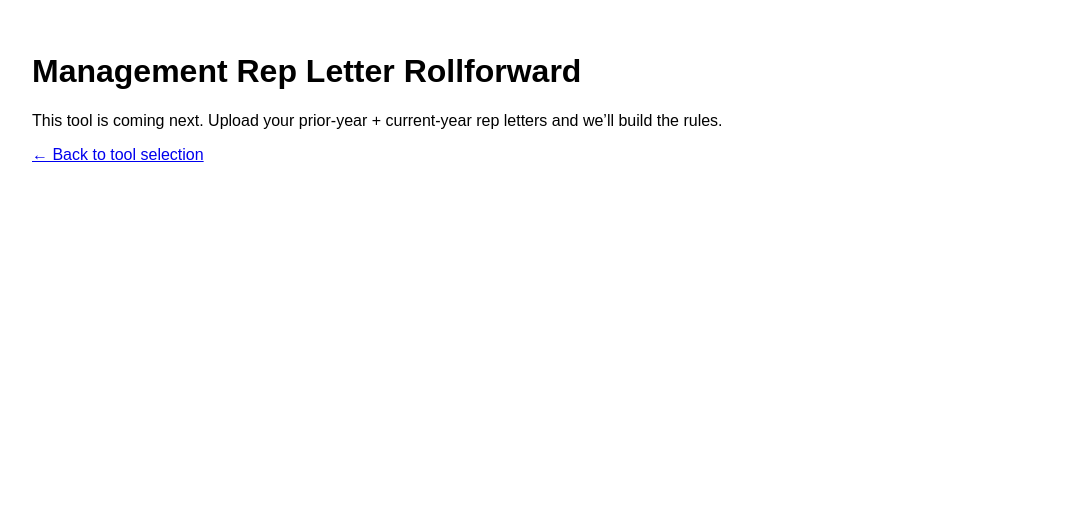
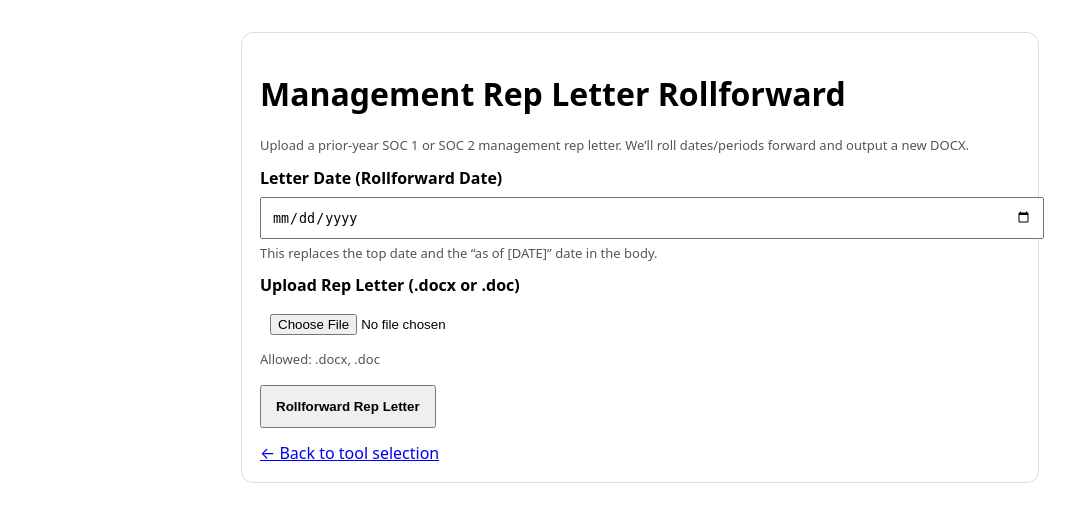
Before and after one commit to MooreGroupCPA/invoice-rollforward-x, a Flask app: page /mgmt-rep in a window 1280 px wide. Shown: the top 522 px of the page, without its empty margins (0-1075 px from the left). Run offline with Flask 3, Linux system fonts and the light colour scheme.

Commit message:
Add management rep letter rollforward tool

```diff
--- a/app.py
+++ b/app.py
@@ -65,6 +65,27 @@ PRO_FEES_RE = re.compile(
 
 # Title line hint
 TITLE_HINT_RE = re.compile(r"\bSOC Audit\b.*\bInvoice\b", re.IGNORECASE)
+
+# Mgmt Rep Letter patterns
+LONG_DATE_RE = re.compile(r"(" + "|".join(MONTHS) + r")\s+(\d{1,2}),\s+(20\d{2})")
+STANDALONE_LONG_DATE_RE = re.compile(
+    r"^\s*((" + "|".join(MONTHS) + r")\s+(\d{1,2}),\s+(20\d{2}))\s*$"
+)
+
+# Review period example: "February 1, 2023 to January 31, 2024"
+REVIEW_PERIOD_RE = re.compile(
+    r"("
+    r"(" + "|".join(MONTHS) + r")\s+(\d{1,2}),\s+(20\d{2})"
+    r"\s+to\s+"
+    r"(" + "|".join(MONTHS) + r")\s+(\d{1,2}),\s+(20\d{2})"
+    r")"
+)
+
+# "as of March 20, 2024" (we replace only the date portion)
+AS_OF_DATE_RE = re.compile(
+    r"(as of\s+)((" + "|".join(MONTHS) + r")\s+(\d{1,2}),\s+(20\d{2}))",
+    re.IGNORECASE
+)
 
 
 # -----------------------------
@@ -168,6 +189,30 @@ def build_final_output_basename_from_uploaded_filename(uploaded_filename_raw: st
 
     base = re.sub(r"\s+", " ", base).strip()
     return base
+
+
+def build_mgmt_rep_output_filename(raw_uploaded_filename: str) -> str:
+    """
+    Mgmt Rep output naming rule:
+      "Change nothing about the file name except +1 to the year included in the originally uploaded file name."
+    Example:
+      "Management Rep Letter - 2024 Temporary Housing Directory.docx" -> "... 2025 ... .docx"
+    We treat the FIRST 20xx token as the year to increment.
+    """
+    original_base = os.path.splitext(os.path.basename(raw_uploaded_filename))[0]
+    ext = ".docx"  # output is always docx
+
+    year_pat = re.compile(r"(?<!\d)(20\d{2})(?!\d)")
+    m = year_pat.search(original_base)
+    if not m:
+        # If no year is present, do not invent one — keep filename identical and just force .docx
+        return f"{original_base}{ext}"
+
+    old_year = int(m.group(1))
+    new_year = old_year + 1
+    new_base = year_pat.sub(str(new_year), original_base, count=1)
+
+    return f"{new_base}{ext}"
 
 
 def _sanitize_filename_for_windows(name: str) -> str:
@@ -320,6 +365,10 @@ def _replace_value_after_label_preserve_bold(paragraph, label_literal: str, new_
 
 
 def _replace_by_regex_on_full_text_preserve_runs(paragraph, regex: re.Pattern, repl_func) -> bool:
+    """
+    If regex has capturing groups, this function replaces span(1).
+    If regex has no groups, it replaces the full match span.
+    """
     full = _get_runs_text(paragraph)
     matches = list(regex.finditer(full))
     if not matches:
@@ -328,6 +377,26 @@ def _replace_by_regex_on_full_text_preserve_runs(paragraph, regex: re.Pattern, r
     changed = False
     for m in reversed(matches):
         start, end = m.span(1) if m.lastindex else m.span()
+        replacement = repl_func(m)
+        if _replace_span_in_runs(paragraph, start, end, replacement):
+            changed = True
+
+    return changed
+
+
+def _replace_by_regex_group_preserve_runs(paragraph, regex: re.Pattern, group_index: int, repl_func) -> bool:
+    """
+    Replace a specific capturing group span (e.g., group 2) while preserving runs.
+    Useful when you want to keep surrounding text like "as of ".
+    """
+    full = _get_runs_text(paragraph)
+    matches = list(regex.finditer(full))
+    if not matches:
+        return False
+
+    changed = False
+    for m in reversed(matches):
+        start, end = m.span(group_index)
         replacement = repl_func(m)
         if _replace_span_in_runs(paragraph, start, end, replacement):
             changed = True
@@ -510,18 +579,13 @@ def apply_final_invoice_rules(doc: Document, rollforward_dt: date) -> None:
     due_dt = _add_one_month_same_day(rollforward_dt)
     due_date_str = _format_long_date(due_dt)
 
-    # (Optional) Update title inside the document to Invoice 2 (common for final invoices)
-    # If you do NOT want to change the title inside the doc, delete this block.
+    # (Optional) Update title inside the document to Invoice 2
     for p in _iter_all_paragraphs(doc):
         if TITLE_HINT_RE.search(_get_runs_text(p)):
             full = _get_runs_text(p)
             parts = full.split(" - ", 1)
             if len(parts) == 2:
                 client_name = parts[0].strip()
-                # Keep the year as-is inside doc title unless you want it to follow rollforward_dt.year
-                # Most of your finals are for the same engagement year, so we won't change year here.
-                # We will only force Invoice 2.
-                # Try to preserve existing year in title:
                 m_year = re.search(r"(?<!\d)(20\d{2})(?!\d)", full)
                 year_in_title = m_year.group(1) if m_year else str(rollforward_dt.year)
                 new_title = f"{client_name} - {year_in_title} SOC Audit - Invoice 2"
@@ -569,6 +633,57 @@ def apply_final_invoice_rules(doc: Document, rollforward_dt: date) -> None:
 
 
 # -----------------------------
+# Rollforward Rules (Management Rep Letter)
+# -----------------------------
+def apply_mgmt_rep_letter_rules(doc: Document, selected_dt: date) -> None:
+    """
+    Mgmt Rep Letter rules:
+      1) Replace top-of-letter date (standalone "Month Day, Year") with selected date
+         AND replace date portion after "as of " with selected date.
+      2) Roll forward ALL review periods "Month Day, YYYY to Month Day, YYYY" by +1 year.
+      3) Preserve formatting by editing runs only (no paragraph.text assignments).
+    """
+    selected_str = _format_long_date(selected_dt)
+
+    for p in _iter_all_paragraphs(doc):
+        full = _get_runs_text(p)
+
+        if not full or not full.strip():
+            continue
+
+        # Rule #1a: Standalone date line (top of letter style)
+        m_standalone = STANDALONE_LONG_DATE_RE.match(full)
+        if m_standalone:
+            # Replace only the date span (group 1 is the full date)
+            date_text = m_standalone.group(1)
+            idx = full.find(date_text)
+            if idx != -1:
+                _replace_span_in_runs(p, idx, idx + len(date_text), selected_str)
+            continue
+
+        # Rule #1b: "as of <DATE>" (replace only the date group)
+        _replace_by_regex_group_preserve_runs(
+            p,
+            AS_OF_DATE_RE,
+            group_index=2,
+            repl_func=lambda m: selected_str
+        )
+
+        # Rule #2: Review periods by +1 year (replace the whole match (group 1))
+        def _roll_period(m: re.Match) -> str:
+            # groups: 2 month1, 3 day1, 4 year1, 5 month2, 6 day2, 7 year2
+            month1 = m.group(2)
+            day1 = m.group(3)
+            year1 = int(m.group(4)) + 1
+            month2 = m.group(5)
+            day2 = m.group(6)
+            year2 = int(m.group(7)) + 1
+            return f"{month1} {int(day1)}, {year1} to {month2} {int(day2)}, {year2}"
+
+        _replace_by_regex_on_full_text_preserve_runs(p, REVIEW_PERIOD_RE, _roll_period)
+
+
+# -----------------------------
 # Routes
 # -----------------------------
 @app.route("/", methods=["GET"])
@@ -584,6 +699,7 @@ def invoice_page():
 @app.route("/mgmt-rep", methods=["GET"])
 def mgmt_rep_page():
     return render_template("mgmt_rep.html")
+
 
 @app.route("/rollforward", methods=["POST"])
 def rollforward():
@@ -675,5 +791,50 @@ def rollforward():
         return f"Rollforward failed: {str(e)}", 500
 
 
+@app.route("/rollforward/mgmt-rep", methods=["POST"])
+def rollforward_mgmt_rep():
+    rollforward_date_raw = (request.form.get("rollforward_date") or "").strip()
+    file = request.files.get("rep_file")
+
+    if not file or file.filename.strip() == "":
+        return "No file uploaded.", 400
+    if not allowed_file(file.filename):
+        return f"File type not allowed. Allowed: {sorted(ALLOWED_EXTENSIONS)}", 400
+    if not rollforward_date_raw:
+        return "Rollforward Date is required.", 400
+
+    try:
+        selected_dt = _parse_rollforward_date(rollforward_date_raw)
+    except Exception:
+        return "Invalid Rollforward Date format.", 400
+
+    raw_uploaded_name = file.filename
+    safe_uploaded_name = secure_filename(file.filename)
+
+    upload_id = uuid.uuid4().hex[:10]
+    uploaded_path = os.path.join(app.config["UPLOAD_FOLDER"], f"{upload_id}__{safe_uploaded_name}")
+    file.save(uploaded_path)
+
+    try:
+        # Convert to DOCX if needed
+        processing_docx_path = convert_to_docx(uploaded_path, app.config["UPLOAD_FOLDER"])
+        doc = Document(processing_docx_path)
+
+        # Apply mgmt rep rules
+        apply_mgmt_rep_letter_rules(doc, selected_dt)
+
+        # Output filename: same as uploaded except first year +1, docx only
+        out_filename = build_mgmt_rep_output_filename(raw_uploaded_name)
+        out_filename_safe = _sanitize_filename_for_windows(out_filename)
+
+        out_docx_path = os.path.join(app.config["OUTPUT_FOLDER"], out_filename_safe)
+        doc.save(out_docx_path)
+
+        return send_file(out_docx_path, as_attachment=True, download_name=os.path.basename(out_docx_path))
+
+    except Exception as e:
+        return f"Mgmt Rep rollforward failed: {str(e)}", 500
+
+
 if __name__ == "__main__":
     app.run(host="127.0.0.1", port=5000, debug=True)
--- a/templates/mgmt_rep.html
+++ b/templates/mgmt_rep.html
@@ -4,10 +4,36 @@
   <meta charset="UTF-8" />
   <meta name="viewport" content="width=device-width,initial-scale=1" />
   <title>Management Rep Letter Rollforward</title>
+  <style>
+    body { font-family: ui-sans-serif, system-ui, -apple-system, Segoe UI, Roboto, Arial, sans-serif; padding: 24px; }
+    .card { max-width: 760px; margin: 0 auto; padding: 18px; border: 1px solid #ddd; border-radius: 12px; }
+    label { display:block; margin-top: 12px; font-weight: 700; }
+    input, select { width: 100%; padding: 10px; margin-top: 8px; }
+    button { margin-top: 16px; padding: 12px 14px; font-weight: 800; cursor:pointer; }
+    a { display:inline-block; margin-top: 14px; }
+    .hint { color:#555; font-size: 13px; margin-top: 6px; line-height: 1.35; }
+  </style>
 </head>
-<body style="font-family: Arial, sans-serif; padding: 24px;">
-  <h1>Management Rep Letter Rollforward</h1>
-  <p>This tool is coming next. Upload your prior-year + current-year rep letters and we’ll build the rules.</p>
-  <p><a href="/">← Back to tool selection</a></p>
+<body>
+  <div class="card">
+    <h1>Management Rep Letter Rollforward</h1>
+    <p class="hint">
+      Upload a prior-year SOC 1 or SOC 2 management rep letter. We’ll roll dates/periods forward and output a new DOCX.
+    </p>
+
+    <form action="/rollforward/mgmt-rep" method="POST" enctype="multipart/form-data">
+      <label for="rollforward_date">Letter Date (Rollforward Date)</label>
+      <input id="rollforward_date" name="rollforward_date" type="date" required />
+      <div class="hint">This replaces the top date and the “as of [DATE]” date in the body.</div>
+
+      <label for="rep_file">Upload Rep Letter (.docx or .doc)</label>
+      <input id="rep_file" name="rep_file" type="file" required />
+      <div class="hint">Allowed: .docx, .doc</div>
+
+      <button type="submit">Rollforward Rep Letter</button>
+    </form>
+
+    <a href="/">← Back to tool selection</a>
+  </div>
 </body>
 </html>
```
